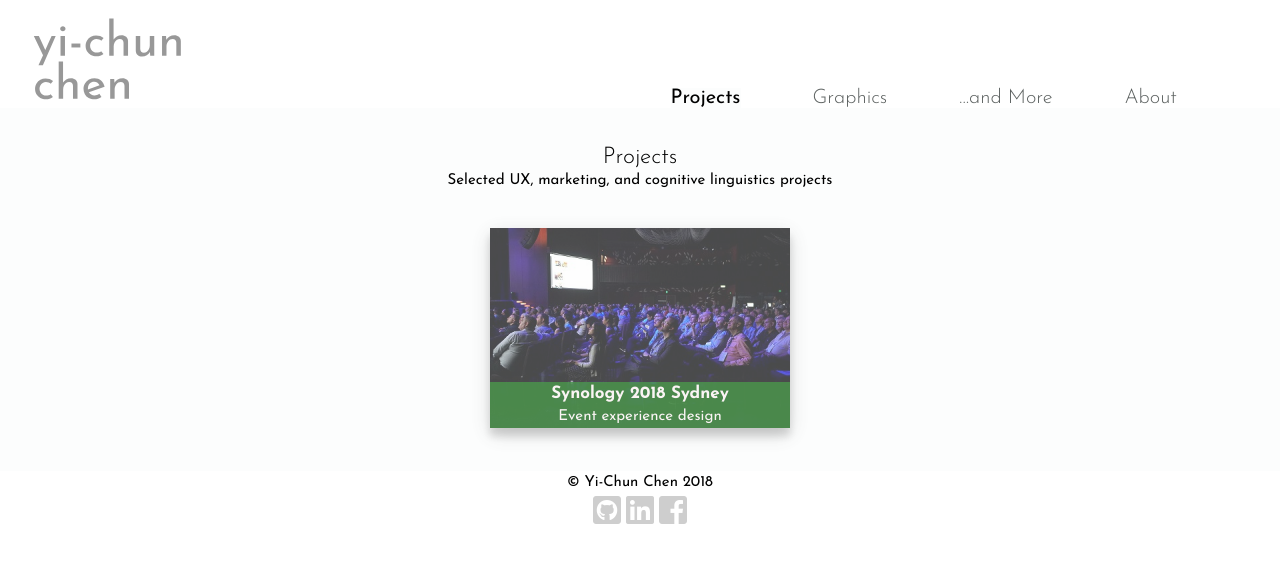
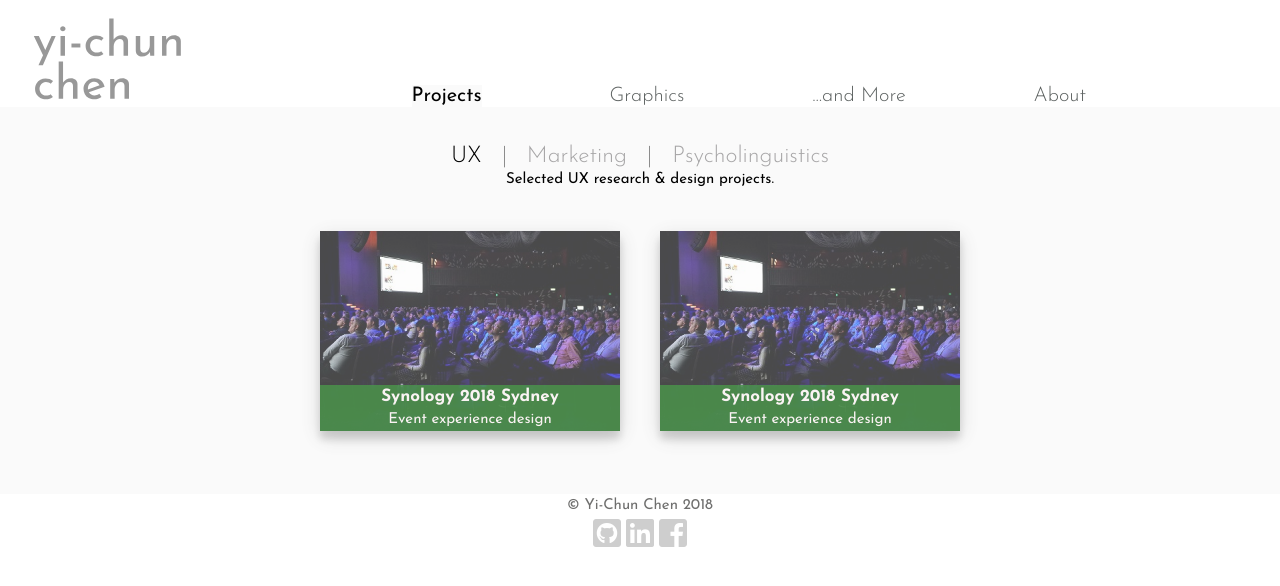
Before and after one commit to phoebe7979/portfolio, a plain HTML site: page index.html in a window 1280 px wide. Drawn offline with Linux system fonts and the light colour scheme.

Commit message:
add media queries

```diff
--- a/css/style.css
+++ b/css/style.css
@@ -4,14 +4,14 @@
 }
 
 /*font styling reference*/
-h1 { font-family: "Josefin Sans"; font-size: 23px; font-style: normal; font-variant: normal; font-weight: 300; line-height: 23px; }
-h2 {font-family: "Josefin Sans"; font-size: 20px; font-style: normal; font-variant: normal; font-weight: 400; line-height: 23px;}
-h3 { font-family: "Josefin Sans"; font-size: 17px; font-style: normal; font-variant: normal; font-weight: 700; line-height: 23px; }
-h4 { font-family: "Josefin Sans"; font-size: 15px; font-style: normal; font-variant: normal; font-weight: 700; line-height: 23px; }
-h5 { font-family: "Josefin Sans"; font-size: 15px; font-style: normal; font-variant: normal; font-weight: 400; line-height: 23px; }
-p { font-family: "Josefin Sans"; font-size: 15px; font-style: normal; font-variant: normal; font-weight: 400; line-height: 23px; }
-blockquote { font-family: "Josefin Sans"; font-size: 17px; font-style: normal; font-variant: normal; font-weight: 400; line-height: 23px; }
-pre { font-family: "Josefin Sans"; font-size: 11px; font-style: normal; font-variant: normal; font-weight: 400; line-height: 23px; }
+h1 { font-family: "Josefin Sans"; font-size: 23px; font-weight: 300; line-height: 23px; }
+h2 {font-family: "Josefin Sans"; font-size: 20px; font-weight: 400; line-height: 23px;}
+h3 { font-family: "Josefin Sans"; font-size: 17px; font-weight: 700; line-height: 23px; }
+h4 { font-family: "Josefin Sans"; font-size: 15px; font-weight: 700; line-height: 23px; }
+h5 { font-family: "Josefin Sans"; font-size: 15px; font-weight: 400; line-height: 23px; }
+p { font-family: "Josefin Sans"; font-size: 15px; font-weight: 400; line-height: 23px; }
+blockquote { font-family: "Josefin Sans"; font-size: 17px; font-weight: 400; line-height: 23px; }
+pre { font-family: "Josefin Sans"; font-size: 11px; font-weight: 400; line-height: 23px; }
 
 
 html, body{
@@ -29,47 +29,42 @@ header{
 
 
 /*styling for the top left logo*/
+nav{
+  display: block;
+  text-decoration: none;
+  position: relative;
+  text-align: left;
+}
 
-a.logo{
+.logo{
   opacity: 0.4;
   transition: opacity 1s;
   display:inline-block;
-  width:28%;
+  width:26%;
+}
 
-
-}
-a.logo:hover{
+.logo:hover{
   opacity:1;
 }
 
 /*nav bar*/
-nav{
-  display: inline-block;
-  text-decoration: none;
-  text-align: right;
-  width: 68%;
-
-}
-
 
 nav li{
-  display: inline-block;
+  display:none;
   margin:0% 4%;
   list-style-type: none;
   font-size: 20px;
+}
 
-}
 /*here it styles the current tab*/
 .current-nav-tab a{
   font-weight: 400;
   text-decoration: none;
   color: #000000;
-  background-color: rgba(247,249,249,0.4);
+  background-color: rgb(250,250,250);
 }
 
-
-
-/*here it means the rest*/
+/*here are the rest navs*/
 .other-nav-tab > a{
   font-weight: 300;
   text-decoration: none;
@@ -78,14 +73,44 @@ nav li{
 }
 
 .other-nav-tab > a:hover{
-  background-color: rgba(247,249,249,1);
+  background-color: rgb(250,250,250);
 }
 
+/*nav icon*/
+.nav-icon{
+  text-decoration: none;
+  font-size: 30px;
+  color: rgba(62, 68, 67, 0.85);
+  display: inline-block;
+  float:right;
+  margin-top: 50px;
+  margin-right: 20px;
+}
+
+/*
+.topnav .topnav-expand .nav-icon{
+  display:block;
+}
+*/
+.topnav-expand > li{
+  display: block;
+  line-height: 40px;
+  float: none;
+  text-align: center;
+}
+
+.topnav-expand .current-nav-tab{
+  background: rgb(250,250,250);
+}
+.topnav-expand .other-nav-tab:active{
+  font-weight: 400;
+  background: rgb(250,250,250);
+}
 
 /*main area*/
 main{
   padding: 3% 2% 3% 2%;
-  background: rgba(247,249,249,0.4);
+  background:rgb(250,250,250);
   text-align: center;
 }
 
@@ -103,8 +128,8 @@ main{
 }
 
 .flex-column{
-  flex:25%;
-  max-width: 25%;
+  flex:50%;
+  max-width: 50%;
 }
 
 .flex-column img{
@@ -132,9 +157,49 @@ main > a:hover{
 
 
 /*projects in main*/
+/*projec sectons*/
+button{
+  background-color: rgb(250,250,250);
+  border: none;
+  margin: 0px 10px;
+}
+button:focus{
+  outline:0;
+}
+
+.section-divide{
+  display:inline-block;
+  margin: 0px 5px;
+  font-weight:100;
+}
+
+.current-section{
+  font-weight: 300;
+  color: rgb(0,0,0);
+}
+
+.other-section{
+  font-weight: 300;
+  color: rgb(167, 166, 167);
+  transition: 0.3s ease-in;
+}
+.other-section:hover{
+  color: rgb(49, 47, 49);
+}
+
+.current-info{
+  display: block;
+}
+.other-info{
+  display:none;
+}
+
+
+/*project cards*/
 .project-box{
   width:300px;
   height:200px;
+  margin: 20px;
   background-image: url(../imgs/synology2018-front-450x300.jpg);
   background-size: cover;
   background-repeat: no-repeat;
@@ -162,12 +227,18 @@ main > a:hover{
   color: rgb(250, 241, 241);
 }
 
+/*project rows*/
+.experience{
+
+}
+
 /*footer area*/
 
 footer{
   width: 100%;
   margin: 0px auto;
   text-align: center;
+  color: rgb(111, 111, 110);
   background-color: white;
   bottom:0;
 }
@@ -180,3 +251,52 @@ a .fab{
 a .fab:hover{
   color: rgba(9, 9, 9, 1);
 }
+
+/*Media queries*/
+
+/*for tablets*/
+@media only screen and (min-width : 768px)
+{
+.topnav li{
+  display:inline-block;
+  line-height: 50px;
+  vertical-align: bottom;
+}
+
+.current-nav-tab{
+  background: rgb(250,250,250);
+}
+
+
+.other-nav-tab:active{
+  font-weight: 400;
+  background: rgb(250,250,250);
+}
+
+.nav-icon{
+  display:none;
+}
+
+.flex-column{
+  flex:33%;
+  max-width: 33%;
+}
+
+}
+/*for laptops*/
+@media only screen and (min-width : 1024px)
+{
+  .topnav li{
+    margin:0% 5%;
+    font-size: 20px;
+    line-height: 22px;
+  }
+  .other-nav-tab:active{
+    background: rgb(250,250,250);
+  }
+  .flex-column{
+    flex:25%;
+    max-width: 25%;
+  }
+
+}
--- a/index.html
+++ b/index.html
@@ -4,11 +4,16 @@
   <meta charset="UTF-8">
   <meta name="viewport" content="width=device-width, initial-scale=1.0">
   <meta http-equiv="X-UA-Compatible" content="ie=edge">
+  <!--favicon-->
+  <link rel="icon" type="image/png" href="imgs/favicon-16x16.png" sizes="16x16" />
+  <link rel="icon" type="image/png" href="imgs/favicon-32x32.png" sizes="32x32" />
+  <!--css -->
   <link rel="stylesheet" type="text/css" href="css/html5reset.css">
   <link rel="stylesheet" type="text/css" href="css/style.css">
   <title>Yi-Chun Chen | Projects</title>
   <link href="https://fonts.googleapis.com/css?family=Josefin+Sans:100,300,400,700" rel="stylesheet">
-  <link rel="stylesheet" href="https://use.fontawesome.com/releases/v5.3.1/css/all.css" integrity="sha384-mzrmE5qonljUremFsqc01SB46JvROS7bZs3IO2EmfFsd15uHvIt+Y8vEf7N7fWAU" crossorigin="anonymous">
+  <link rel="stylesheet" href="https://use.fontawesome.com/releases/v5.4.2/css/all.css" integrity="sha384-/rXc/GQVaYpyDdyxK+ecHPVYJSN9bmVFBvjA/9eOB+pb3F2w2N6fc5qB9Ew5yIns" crossorigin="anonymous">
+
 </head>
 
 
@@ -16,37 +21,55 @@
 
 <!--header includes logo and navigation bar, the default tab is projects-->
 <header>
-  <a class="logo" href="index.html"><img src="imgs/logo-170x90.svg" alt="logo image" title="yi-chun chen"></a>
-  <nav>
-    <ul>
+  <nav class="topnav" id="nav-tabs">
+      <a class="logo" href="index.html"><img src="imgs/logo-170x90.svg" alt="logo image" title="yi-chun chen"></a>
+      <a href = "javascript:void(0);" class = "nav-icon" onclick="navIconClick()"><i class="fas fa-bars" aria-label="navigation menu"></i></a>
       <li class="current-nav-tab"><a href="index.html">Projects</a></li>
       <li class="other-nav-tab"><a href="graphics.html">Graphics</a></li>
       <li class="other-nav-tab"><a href="more.html">...and More</a></li>
       <li class="other-nav-tab"><a href="about.html">About</a></li>
-    </ul>
   </nav>
 
 </header>
 
 <!-- main content -->
 <main>
-<h1>Projects</h1>
-<p>Selected UX, marketing, and cognitive linguistics projects</p>
-<br>
+<button class = "current-section" id = "ux-section"><h1>UX</h1></button>
+<h1 class = "section-divide">|</h1>
+<button class = "other-section" id = "marketing-section"><h1>Marketing</h1></button>
+<h1 class = "section-divide">|</h1>
+<button class = "other-section" id = "psycholinguistics-secion"><h1>Psycholinguistics</h1></button>
+<p class = "current-info" id = "ux-info">Selected UX research & design projects.</p>
+<p class = "other-info" id = "marketing-info">Selected event experience design and campaign strategies.</p>
+<p class = "other-info" id = "psycholinguistics-info">Selected research projects on psycholinguistics.</p>
 <br>
 
+
 <!-- project rows-->
-<div class="flex-row">
+
+<div class="experience flex-row">
 <!--each projects-->
   <a href="synology2018.html">
     <div class="project-box">
         <div class="project-namebox">
           <h3>Synology 2018 Sydney</h3>
-          <h5>Event experience design</h5>
+          <p>Event experience design</p>
         </div>
     </div>
   </a>
 <!-- end of first project-->
+
+<!--each projects-->
+  <a href="synology2018.html">
+    <div class="project-box">
+        <div class="project-namebox">
+          <h3>Synology 2018 Sydney</h3>
+          <p>Event experience design</p>
+        </div>
+    </div>
+  </a>
+<!-- end of first project-->
+
 <!--end of project rows-->
 </div>
 </main>
@@ -65,5 +88,6 @@
   <a href = "https://www.facebook.com/chenyichun7979" aria-label="link to facebook" target="_blank"><i class="fab fa-facebook-square fa-2x"></i></a>
 </footer>
 
+<script src="scripts/main.js"></script>
 </body>
 </html>
--- /dev/null
+++ b/scripts/main.js
@@ -0,0 +1,9 @@
+/*Top navigation toggle menu*/
+function navIconClick() {
+    var x = document.getElementById("nav-tabs");
+    if (x.className === "topnav") {
+        x.className += " topnav-expand";
+    } else {
+        x.className = "topnav";
+    }
+}
```
Also changed, not shown: about.html (+8 -4 lines), graphics.html (+9 -4 lines), more.html (+8 -4 lines), synology2018.html (+16 -6 lines), imgs/favicon-16x16.png (added), imgs/favicon-32x32.png (added), 1 other file.
